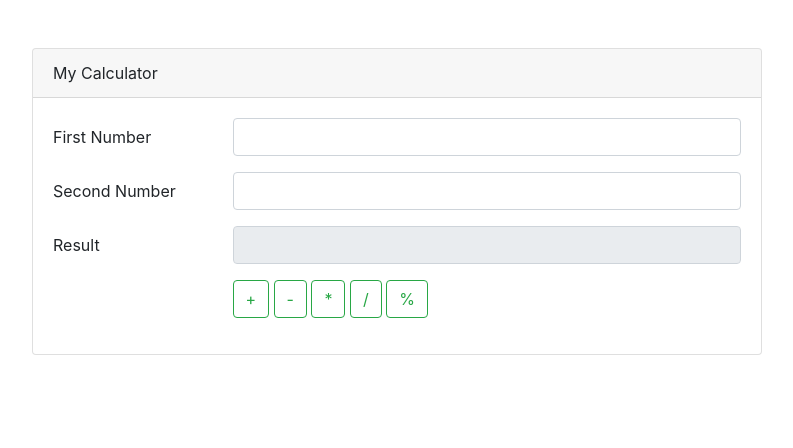
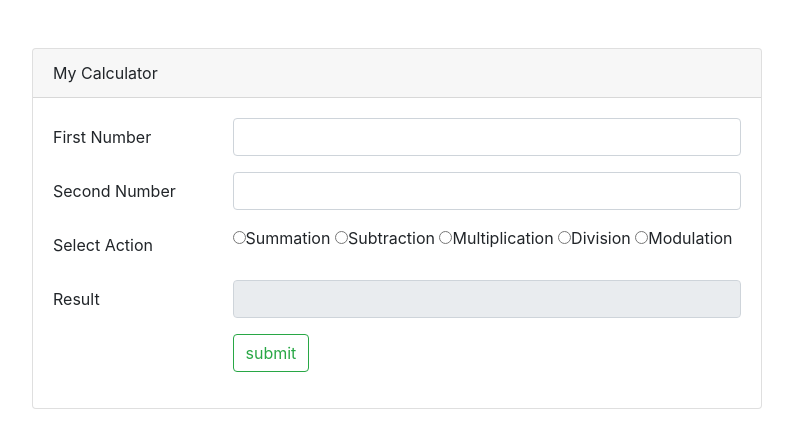
Before and after one commit to shahabuddinhossain/php_batch_3_day_12, a PHP site: page / in a window 1280 px wide. Shown: the part 56-504 px from the top of the page, without its empty margins (243-1036 px from the left). Run offline with PHP 8.4, Linux system fonts and the light colour scheme.

Commit message:
New calculator with radio done

```diff
--- a/index.php
+++ b/index.php
@@ -46,6 +46,17 @@
                                     </div>
                                 </div>
 
+                                <div class="form-group row">
+                                    <label for="" class="col-form-label col-md-3">Select Action</label>
+                                    <div class="col-md-9">
+                                        <label for=""> <input type="radio" name="operator" value="+">Summation</label>
+                                        <label for=""> <input type="radio" name="operator" value="-">Subtraction</label>
+                                        <label for=""> <input type="radio" name="operator" value="*">Multiplication</label>
+                                        <label for=""> <input type="radio" name="operator" value="/">Division</label>
+                                        <label for=""> <input type="radio" name="operator" value="%">Modulation</label>
+                                    </div>
+                                </div>
+
 
 
                                 <div class="form-group row">
@@ -57,11 +68,7 @@
                                 <div class="form-group row">
                                     <label for="" class="col-form-label col-md-3"></label>
                                     <div class="col-md-9">
-                                        <input type="submit" class="btn btn-outline-success" value="+" name="operator"/>
-                                        <input type="submit" class="btn btn-outline-success" value="-" name="operator"/>
-                                        <input type="submit" class="btn btn-outline-success" value="*" name="operator"/>
-                                        <input type="submit" class="btn btn-outline-success" value="/" name="operator"/>
-                                        <input type="submit" class="btn btn-outline-success" value="%" name="operator"/>
+                                        <input type="submit" class="btn btn-outline-success" value="submit" name="submit"/>
                                     </div>
                                 </div>
 
```
